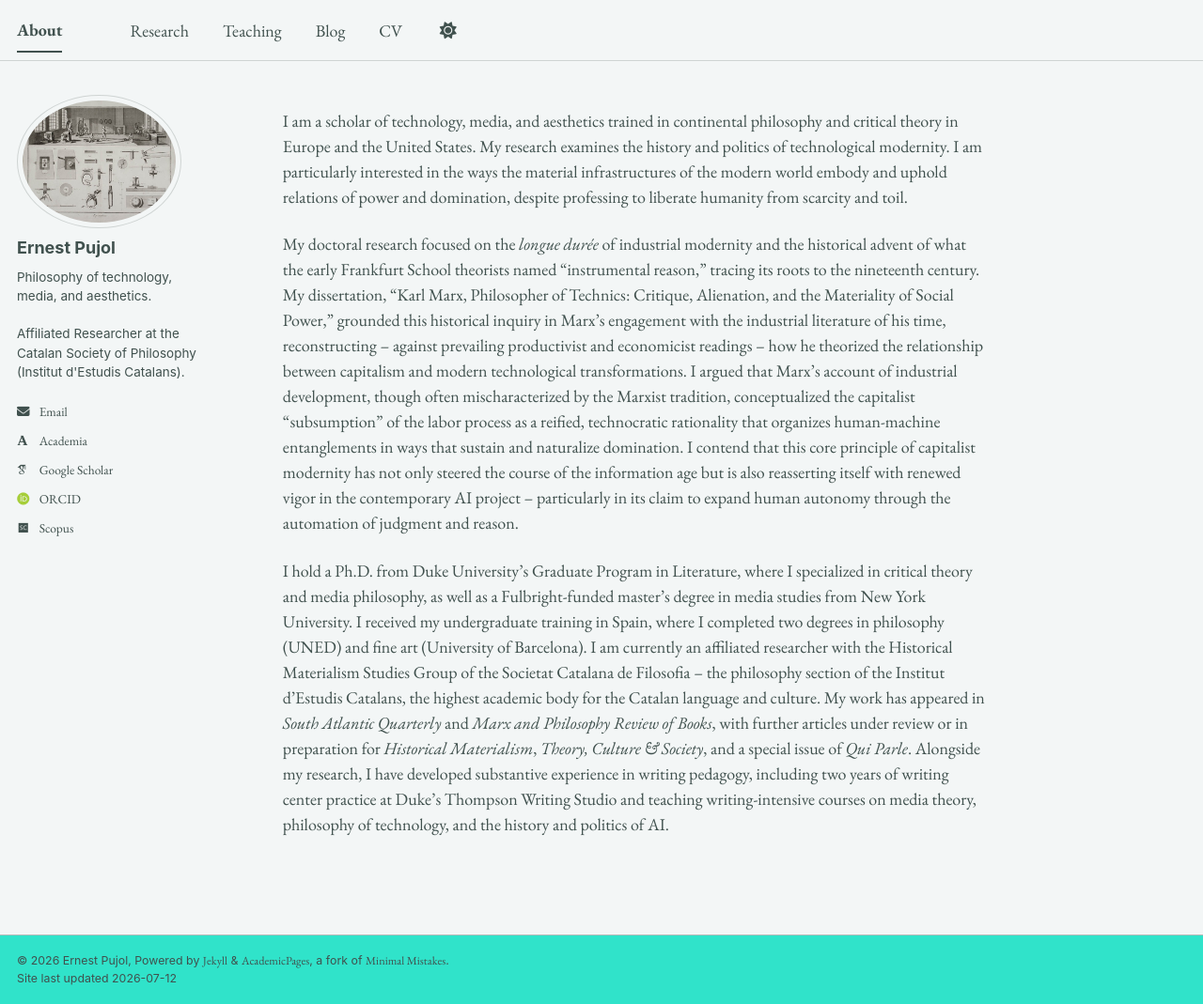
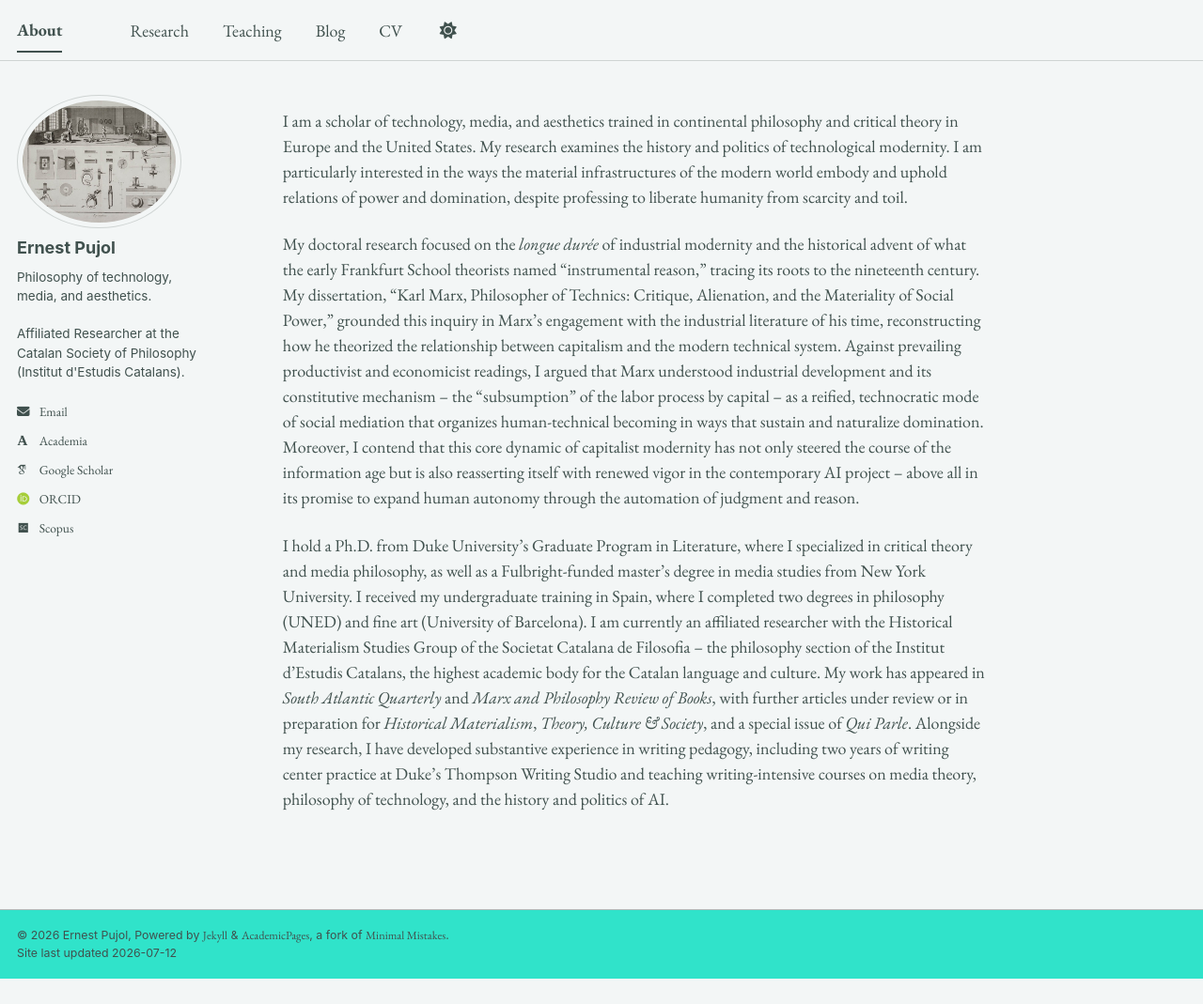
Before and after one commit to epujol90/epujol90.github.io, a Jekyll site: the page built from _pages/about.md, in a window 1280 px wide and 1069 px high. Shown: the whole window at 94% size. Built offline with Jekyll 4.4.1, drawn with Linux system fonts in a browser that asks for light colours; some web fonts are replaced; a script bundle is joined from its source files by our own code; library files that are not in the unit come from our copies.

Commit message:
Update about.md

```diff
--- a/_pages/about.md
+++ b/_pages/about.md
@@ -8,6 +8,6 @@ redirect_from:
 ---
 I am a scholar of technology, media, and aesthetics trained in continental philosophy and critical theory in Europe and the United States. My research examines the history and politics of technological modernity. I am particularly interested in the ways the material infrastructures of the modern world embody and uphold relations of power and domination, despite professing to liberate humanity from scarcity and toil.
 
-My doctoral research focused on the _longue durée_ of industrial modernity and the historical advent of what the early Frankfurt School theorists named "instrumental reason," tracing its roots to the nineteenth century. My dissertation, “Karl Marx, Philosopher of Technics: Critique, Alienation, and the Materiality of Social Power,” grounded this historical inquiry in Marx’s engagement with the industrial literature of his time, reconstructing -- against prevailing productivist and economicist readings -- how he theorized the relationship between capitalism and modern technological transformations. I argued that Marx’s account of industrial development, though often mischaracterized by the Marxist tradition, conceptualized the capitalist "subsumption" of the labor process as a reified, technocratic rationality that organizes human-machine entanglements in ways that sustain and naturalize domination. I contend that this core principle of capitalist modernity has not only steered the course of the information age but is also reasserting itself with renewed vigor in the contemporary AI project -- particularly in its claim to expand human autonomy through the automation of judgment and reason.
+My doctoral research focused on the _longue durée_ of industrial modernity and the historical advent of what the early Frankfurt School theorists named "instrumental reason," tracing its roots to the nineteenth century. My dissertation, “Karl Marx, Philosopher of Technics: Critique, Alienation, and the Materiality of Social Power,” grounded this inquiry in Marx’s engagement with the industrial literature of his time, reconstructing how he theorized the relationship between capitalism and the modern technical system. Against prevailing productivist and economicist readings, I argued that Marx understood industrial development and its constitutive mechanism -- the "subsumption" of the labor process by capital -- as a reified, technocratic mode of social mediation that organizes human-technical becoming in ways that sustain and naturalize domination. Moreover, I contend that this core dynamic of capitalist modernity has not only steered the course of the information age but is also reasserting itself with renewed vigor in the contemporary AI project -- above all in its promise to expand human autonomy through the automation of judgment and reason.
 
 I hold a Ph.D. from Duke University’s Graduate Program in Literature, where I specialized in critical theory and media philosophy, as well as a Fulbright-funded master’s degree in media studies from New York University. I received my undergraduate training in Spain, where I completed two degrees in philosophy (UNED) and fine art (University of Barcelona). I am currently an affiliated researcher with the Historical Materialism Studies Group of the Societat Catalana de Filosofia -- the philosophy section of the Institut d’Estudis Catalans, the highest academic body for the Catalan language and culture. My work has appeared in _South Atlantic Quarterly_ and _Marx and Philosophy Review of Books_, with further articles under review or in preparation for _Historical Materialism_, _Theory, Culture & Society_, and a special issue of _Qui Parle_. Alongside my research, I have developed substantive experience in writing pedagogy, including two years of writing center practice at Duke’s Thompson Writing Studio and teaching writing-intensive courses on media theory, philosophy of technology, and the history and politics of AI.
```
